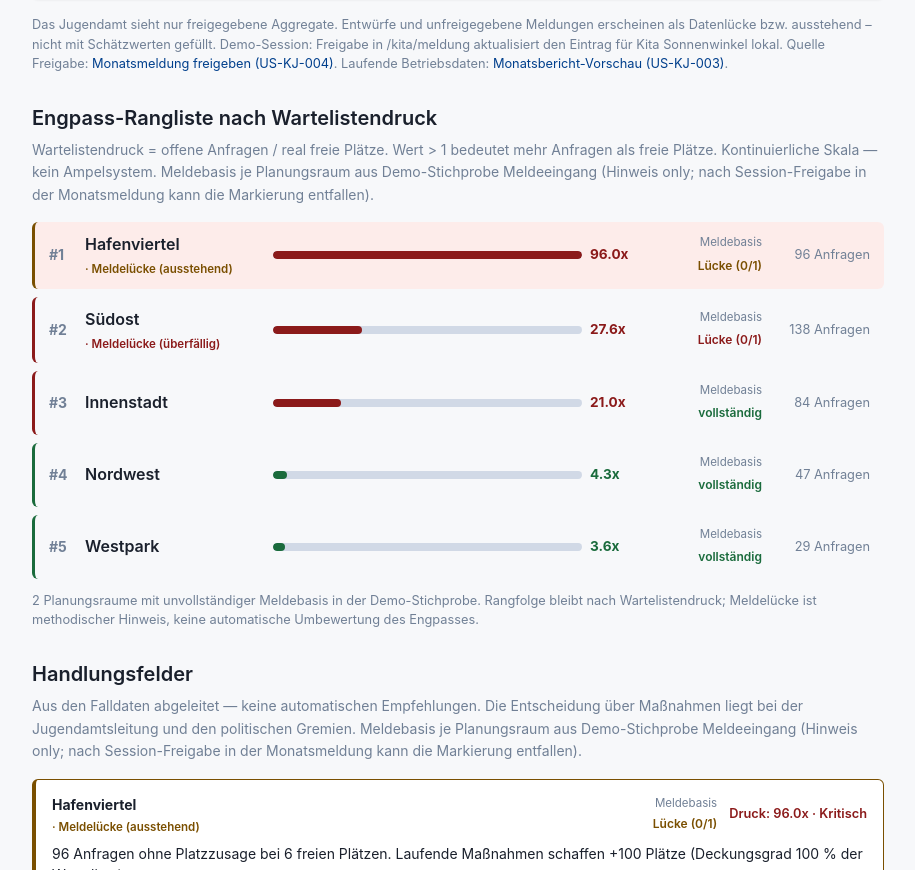
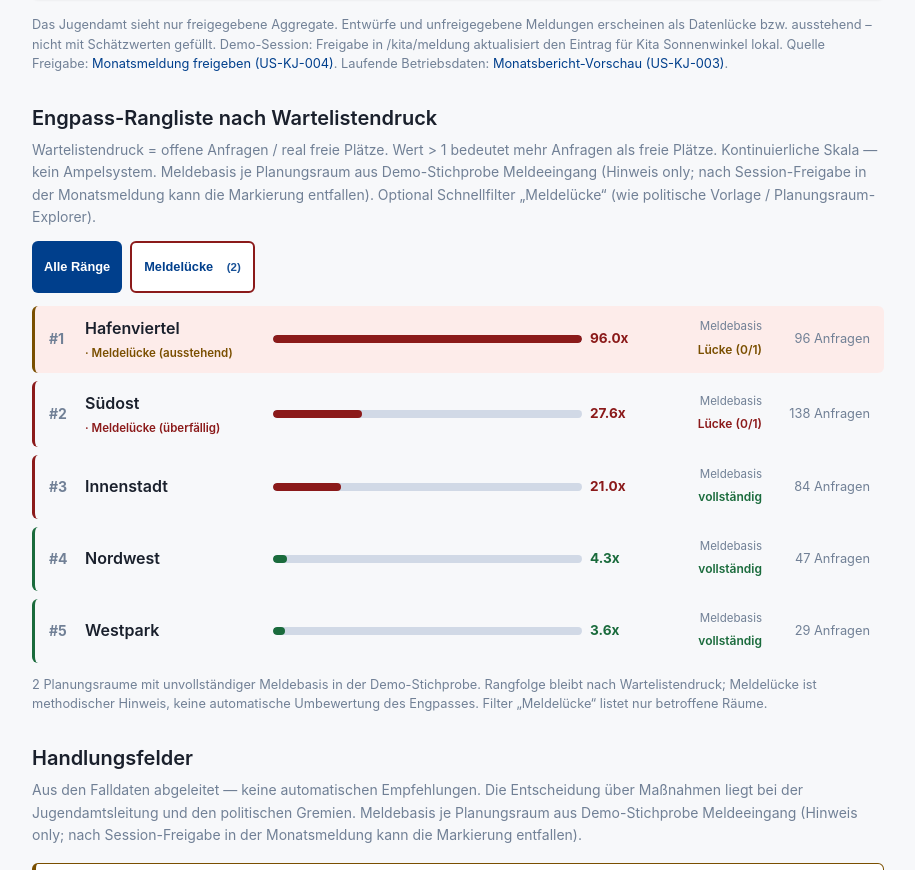
Before and after one commit to d0npedro/open-state, a Next.js app in the folder demo/: page /kita/lagebild in a window 1280 px wide. Shown: the part 1930-2800 px from the top of the page, without its empty margins (182-1097 px from the left). Built offline with nearby package versions, Linux system fonts and the light colour scheme.

Commit message:
feat(kita): Engpass-Rangliste Meldelücke-Schnellfilter im Lagebild (US-KJ-006)
Schnellfilter „Alle Ränge“ / „Meldelücke“ analog Vorlage und Explorer. Original-Rang
nach Wartelistendruck bleibt; Leerzustand session-sensitiv; keine Umbewertung.

```diff
--- a/demo/app/kita/lagebild/page.tsx
+++ b/demo/app/kita/lagebild/page.tsx
@@ -210,7 +210,7 @@ export default function KitaLagebildPage() {
         <div style={{ fontSize: '0.8rem', color: 'var(--color-text-muted)', display: 'flex', gap: '0.5rem', flexWrap: 'wrap', marginBottom: '0.75rem' }}>
           <span className="badge badge-primary">US-KJ-005</span>
           <span className="badge badge-primary">US-KJ-006</span>
-          <span>Versorgungslagebild · Engpass-Analyse · Jugendamt-intern</span>
+          <span>Versorgungslagebild · Engpass-Analyse · Meldelücke-Filter · Jugendamt-intern</span>
         </div>
         <h1 style={{ marginBottom: '0.4rem' }}>Steuerungslagebild Kindertagesbetreuung</h1>
         <p style={{ color: 'var(--color-text-muted)' }}>
--- a/demo/components/kita/KitaEngpassRangliste.tsx
+++ b/demo/components/kita/KitaEngpassRangliste.tsx
@@ -1,19 +1,24 @@
 'use client';
 
 /**
- * Engpass-Rangliste im Steuerungslagebild (US-KJ-006) mit Meldebasis-Kurzmarkierung.
+ * Engpass-Rangliste im Steuerungslagebild (US-KJ-006) mit Meldebasis-Kurzmarkierung
+ * und Schnellfilter „Meldelücke“ (Session-sensitiv, analog Vorlage / Planungsraum-Explorer).
  *
  * Wartelistendruck-Rang bleibt führend; fehlende freigegebene Einrichtungsmeldungen
  * (Demo-Stichprobe, Session-sensitiv) werden je Zeile als Hinweis markiert — Hinweis only,
  * keine Interpolation. Nur Aggregate, keine Kind- oder Personennamen.
  */
 
+import { useMemo, useState } from 'react';
 import type { PlanungsraumKennzahlen } from '@/types/kita';
 import {
   MeldebasisBadge,
   useMeldeeingangFuerBedarfsplanung,
   type PlanungsraumMeldebasis,
 } from '@/components/kita/KitaBedarfsplanungDatenbasis';
+
+/** Schnellfilter: alle Ränge vs. nur Räume mit Meldelücke (Spiegel zu Vorlage US-KJ-008). */
+type EngpassSchnellfilter = 'ALL' | 'MELDELUECKE';
 
 function druckColor(faktor: number): string {
   if (faktor > 20) return 'var(--color-danger)';
@@ -57,25 +62,96 @@ export function KitaEngpassRangliste({
   sorted,
   maxDruck,
 }: {
+  /** Nach Wartelistendruck absteigend sortierte Planungsräume (Rang = Index + 1). */
   sorted: PlanungsraumKennzahlen[];
   maxDruck: number;
 }) {
   const { byRaumId } = useMeldeeingangFuerBedarfsplanung();
+  const [filter, setFilter] = useState<EngpassSchnellfilter>('ALL');
 
-  const lueckenCount = sorted.filter(pr => byRaumId.get(pr.id)?.hatDatenluecke).length;
+  const lueckenCount = useMemo(
+    () => sorted.filter(pr => byRaumId.get(pr.id)?.hatDatenluecke).length,
+    [sorted, byRaumId]
+  );
+
+  /** Anzeigezeilen mit originalem Druck-Rang; Filter ändert nur Sichtbarkeit. */
+  const rows = useMemo(() => {
+    const withRank = sorted.map((pr, i) => ({
+      pr,
+      rank: i + 1,
+      basis: byRaumId.get(pr.id),
+    }));
+    if (filter === 'MELDELUECKE') {
+      return withRank.filter(r => r.basis?.hatDatenluecke);
+    }
+    return withRank;
+  }, [sorted, byRaumId, filter]);
 
   return (
     <section>
       <h2 style={{ marginBottom: '0.5rem' }}>Engpass-Rangliste nach Wartelistendruck</h2>
-      <p style={{ fontSize: '0.875rem', color: 'var(--color-text-muted)', marginBottom: '1rem' }}>
+      <p style={{ fontSize: '0.875rem', color: 'var(--color-text-muted)', marginBottom: '0.75rem' }}>
         Wartelistendruck = offene Anfragen / real freie Plätze. Wert &gt; 1 bedeutet mehr Anfragen als
         freie Plätze. Kontinuierliche Skala — kein Ampelsystem.
         {' '}Meldebasis je Planungsraum aus Demo-Stichprobe Meldeeingang (Hinweis only;
         nach Session-Freigabe in der Monatsmeldung kann die Markierung entfallen).
+        Optional Schnellfilter „Meldelücke“ (wie politische Vorlage / Planungsraum-Explorer).
       </p>
+
+      <div
+        role="group"
+        aria-label="Schnellfilter Engpass-Rangliste Meldelücke"
+        style={{ display: 'flex', flexWrap: 'wrap', gap: '0.5rem', marginBottom: '0.85rem' }}
+      >
+        <button
+          type="button"
+          className={filter === 'ALL' ? 'btn btn-primary' : 'btn btn-secondary'}
+          aria-pressed={filter === 'ALL'}
+          onClick={() => setFilter('ALL')}
+          style={{ fontSize: '0.8rem', padding: '0.35rem 0.75rem' }}
+        >
+          Alle Ränge
+        </button>
+        <button
+          type="button"
+          className={filter === 'MELDELUECKE' ? 'btn btn-primary' : 'btn btn-secondary'}
+          aria-pressed={filter === 'MELDELUECKE'}
+          onClick={() => setFilter(prev => (prev === 'MELDELUECKE' ? 'ALL' : 'MELDELUECKE'))}
+          style={{
+            fontSize: '0.8rem',
+            padding: '0.35rem 0.75rem',
+            borderColor: filter === 'MELDELUECKE' ? undefined : 'var(--color-danger)',
+          }}
+          title="Planungsräume mit fehlender freigegebener Monatsmeldung (Demo-Stichprobe, Session-sensitiv)"
+        >
+          Meldelücke
+          <span style={{ marginLeft: '0.35rem', fontSize: '0.72rem', opacity: 0.9 }}>
+            ({lueckenCount})
+          </span>
+        </button>
+      </div>
+
+      {rows.length === 0 ? (
+        <p
+          role="status"
+          style={{
+            fontSize: '0.875rem',
+            color: 'var(--color-text-muted)',
+            margin: 0,
+            padding: '0.75rem 1rem',
+            background: 'var(--color-neutral-light)',
+            borderRadius: 'var(--radius)',
+            borderLeft: '3px solid var(--color-border)',
+            lineHeight: 1.5,
+          }}
+        >
+          {filter === 'MELDELUECKE'
+            ? 'Keine Planungsräume mit Meldelücke in der aktuellen Demo-Stichprobe (ggf. nach Freigabe in /kita/meldung geschlossen).'
+            : 'Keine Planungsräume in der Engpass-Rangliste.'}
+        </p>
+      ) : (
         <div style={{ display: 'flex', flexDirection: 'column', gap: '0.5rem' }}>
-        {sorted.map((pr, i) => {
-          const basis = byRaumId.get(pr.id);
+          {rows.map(({ pr, rank, basis }) => {
             const meldeLabel = meldeKurzlabel(basis);
             const hasLuecke = Boolean(basis?.hatDatenluecke);
             const meldeBorder =
@@ -84,25 +160,31 @@ export function KitaEngpassRangliste({
                 : hasLuecke
                   ? 'var(--color-warning)'
                   : druckColor(pr.wartelisteDruckFaktor);
+            /** Bei Filter: keine „#1 = kritisch“-Hervorhebung nur wegen Filterposition. */
+            const isTopDruck = rank === 1;
 
             return (
               <div
                 key={pr.id}
                 style={{
                   display: 'grid',
-                gridTemplateColumns: '1.5rem minmax(8rem, 11rem) 1fr minmax(6rem, 7.5rem) minmax(5rem, 6rem)',
+                  gridTemplateColumns:
+                    '1.5rem minmax(8rem, 11rem) 1fr minmax(6rem, 7.5rem) minmax(5rem, 6rem)',
                   alignItems: 'center',
                   gap: '0.75rem',
                   padding: '0.625rem 0.875rem',
-                background: i === 0 ? 'var(--color-danger-light, #fff5f5)' : 'var(--color-neutral-light)',
+                  background: isTopDruck
+                    ? 'var(--color-danger-light, #fff5f5)'
+                    : 'var(--color-neutral-light)',
                   borderRadius: 'var(--radius)',
                   borderLeft: `3px solid ${meldeBorder}`,
                 }}
               >
                 <span
                   style={{ fontWeight: 700, color: 'var(--color-text-muted)', fontSize: '0.875rem' }}
+                  title="Rang nach Wartelistendruck (unverändert bei Filter)"
                 >
-                #{i + 1}
+                  #{rank}
                 </span>
                 <div>
                   <span style={{ fontWeight: 600 }}>{pr.bezeichnung}</span>
@@ -124,7 +206,9 @@ export function KitaEngpassRangliste({
                 </div>
                 <MiniDruckBar faktor={pr.wartelisteDruckFaktor} maxFaktor={maxDruck} />
                 <div style={{ textAlign: 'right' }}>
-                <div style={{ fontSize: '0.72rem', color: 'var(--color-text-muted)' }}>Meldebasis</div>
+                  <div style={{ fontSize: '0.72rem', color: 'var(--color-text-muted)' }}>
+                    Meldebasis
+                  </div>
                   <MeldebasisBadge basis={basis} />
                 </div>
                 <span
@@ -140,7 +224,23 @@ export function KitaEngpassRangliste({
             );
           })}
         </div>
-      {lueckenCount > 0 && (
+      )}
+
+      {filter === 'MELDELUECKE' && rows.length > 0 && (
+        <p
+          style={{
+            fontSize: '0.8rem',
+            color: 'var(--color-text-muted)',
+            margin: '0.75rem 0 0',
+            lineHeight: 1.5,
+          }}
+        >
+          {rows.length} Planungsraum{rows.length === 1 ? '' : 'e'} mit Meldelücke, sortiert nach
+          Wartelistendruck (Original-Rang #{rows.map(r => r.rank).join(', #')}). Keine Umbewertung
+          nach Meldeschwere.
+        </p>
+      )}
+      {filter === 'ALL' && lueckenCount > 0 && (
         <p
           style={{
             fontSize: '0.8rem',
@@ -151,7 +251,8 @@ export function KitaEngpassRangliste({
         >
           {lueckenCount} Planungsraum{lueckenCount === 1 ? '' : 'e'} mit unvollständiger Meldebasis
           in der Demo-Stichprobe. Rangfolge bleibt nach Wartelistendruck; Meldelücke ist methodischer
-          Hinweis, keine automatische Umbewertung des Engpasses.
+          Hinweis, keine automatische Umbewertung des Engpasses. Filter „Meldelücke“ listet nur
+          betroffene Räume.
         </p>
       )}
     </section>
```
Also changed, not shown: 1 other file (tests, documents, lock files or other folders). Lines whose indentation alone changed are shown as unchanged.
